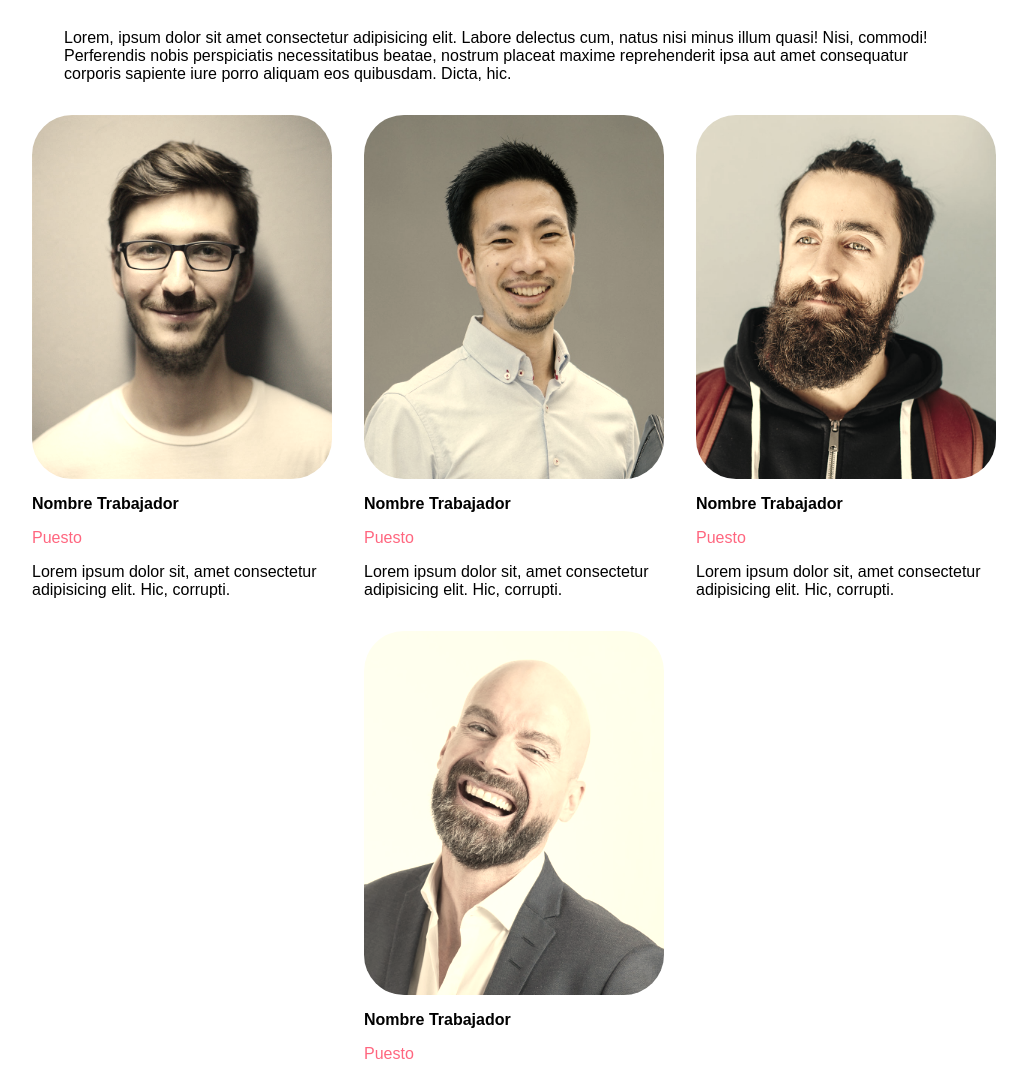
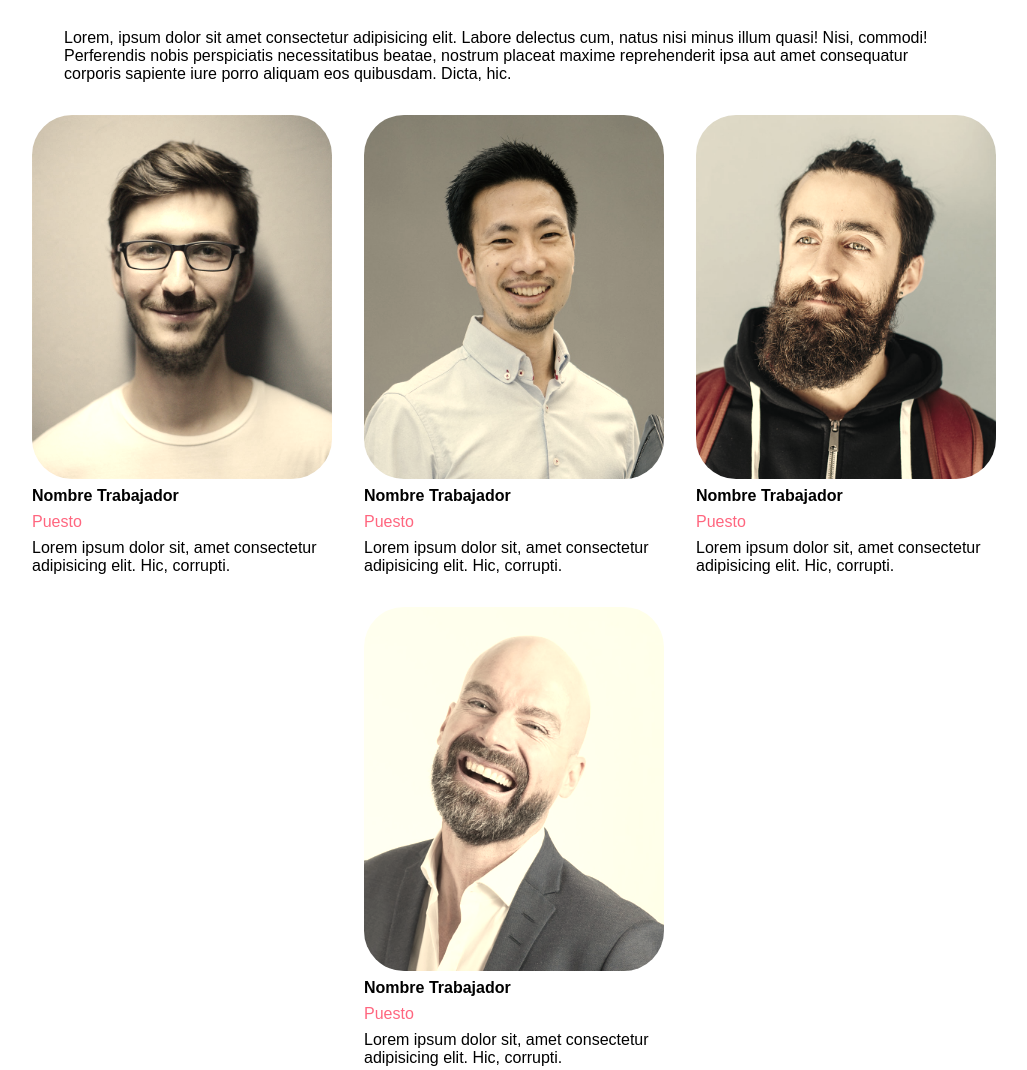
Before and after one commit to LiquidArtDevelopers/PROYECTO-02---INTERIORISMO-NKJM, a plain HTML site: page index.html in a window 1280 px wide. Shown: the part 2909-3979 px from the top of the page, without its empty margins (126-1153 px from the left). Drawn offline with Linux system fonts and the light colour scheme.

Commit message:
clase 16

```diff
--- a/assets/css/style.css
+++ b/assets/css/style.css
@@ -278,9 +278,7 @@ article{
     justify-content: space-around;
     align-items: flex-start;
     flex-wrap: wrap;
-    column-gap: 2rem;
-    row-gap: 2rem;
-
+    gap: 2rem;
 }
 .cliente{
     width: 28%;
@@ -333,8 +331,7 @@ article{
     flex-direction: column;
     align-items: flex-start;
     justify-content: flex-start;
-    row-gap: 1rem;
-
+    row-gap: 0.5rem;
 }
 
 .trabajador img{
```
